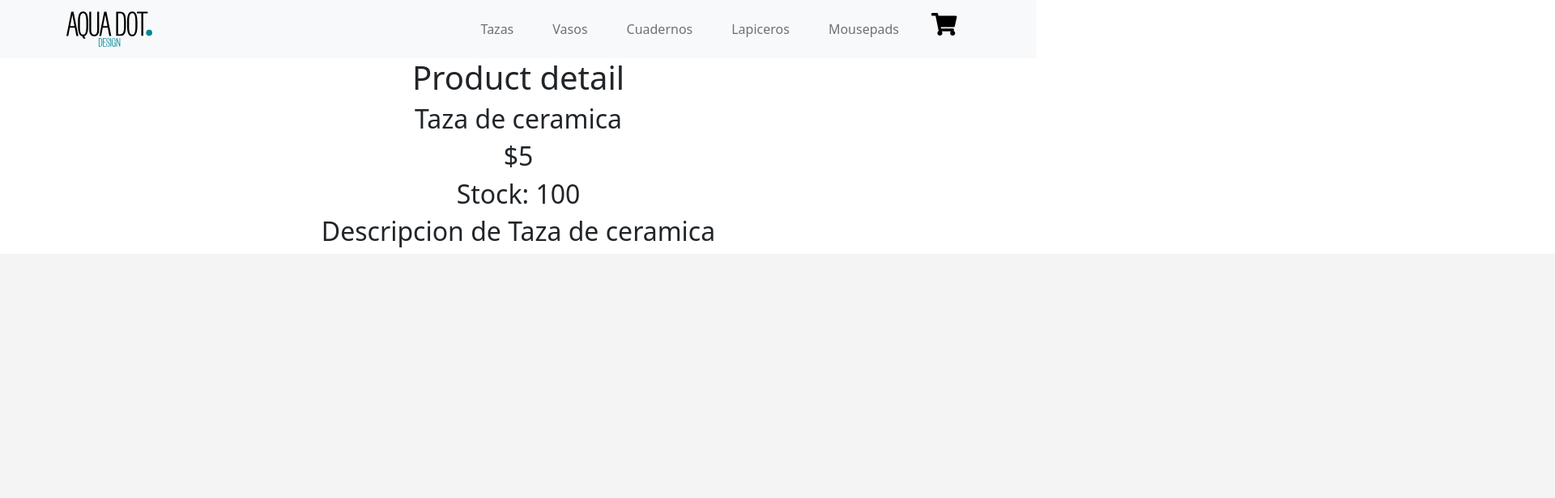
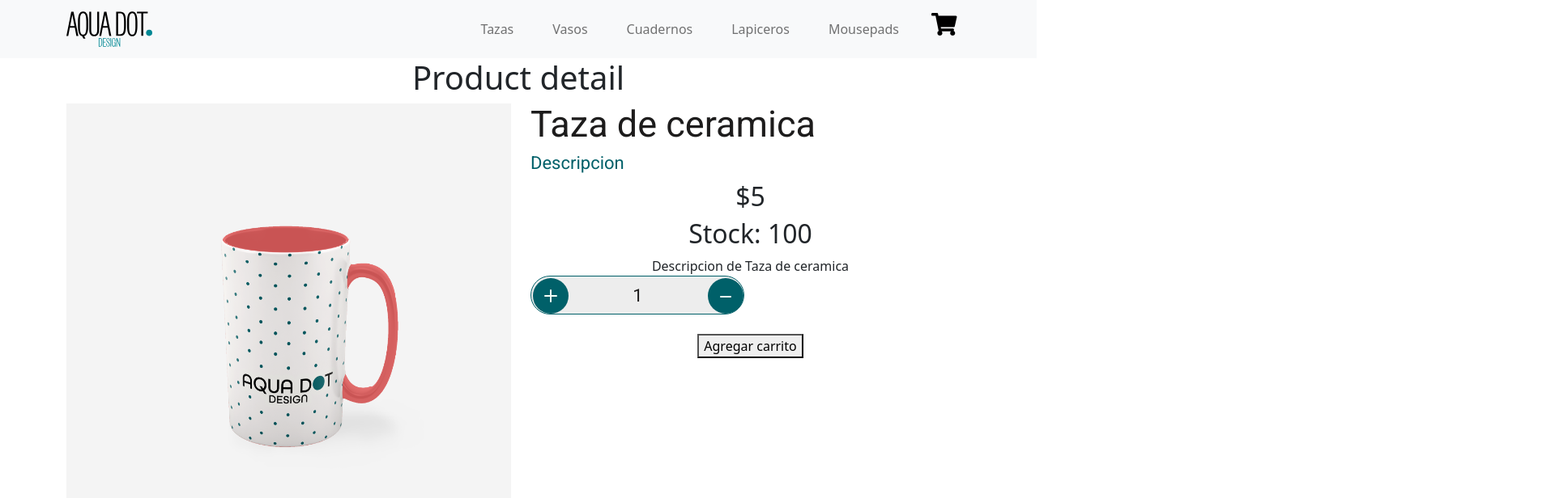
Before and after one commit to Bladvel/ecommerce_aquadot, a React (Create React App) app: page /detail/1 in a window 1280 px wide. Shown: the top 616 px of the page at 81% size, 1920 px wide, since content can reach past the window. Built offline with nearby package versions, Linux system fonts and the light colour scheme.

Commit message:
Avance con el maquetado de la pagina ItemDetail

```diff
--- a/src/App.js
+++ b/src/App.js
@@ -1,5 +1,6 @@
 import './App.css';
 import 'bootstrap/dist/css/bootstrap.min.css';
+import './styles/styles.css'
 import NavBar from './components/NavBar';
 import ItemListContainer from './components/ItemListContainer';
 import ItemDetailContainer from './components/ItemDetailContainer';
--- a/src/asyncMock.js
+++ b/src/asyncMock.js
@@ -10,12 +10,12 @@ const products =[
     },
     {
         id: '2',
-        name: 'Vaso de cafe',
+        name: 'Vaso de vino',
         price: 3,
         category: 'Vasos',
         img: 'images/cup.png',
         stock: 100,
-        description: 'Descripcion de vaso de cafe'
+        description: "Vaso térmico de 6oz. Excelente para mantener frío el tequila, vino blanco o tinto y la champaña en lugares exteriores.\n Material: hecho con material 304 acero inoxidable y la tapa de ABS, fácil de limpiar con agua. Múltiples usos: el vaso de doble insulación se puede utilizar como vaso para vino, champaña y tequila."
     },
     {
         id: '3',
--- a/src/components/Counter.jsx
+++ b/src/components/Counter.jsx
@@ -1,10 +1,13 @@
 import { useState } from 'react'
+import plusSign from '../plus.svg'
+import minusSign from '../minus.svg'
+
 
 const Counter = ({initial, stock}) =>{
     const [count, setCount] = useState(initial)
 
     const decrement = () => {
-        setCount(prev => prev - 1)
+        count > 0 && setCount(prev => prev - 1)
     }
 
     const increment = () => {
@@ -12,13 +15,12 @@ const Counter = ({initial, stock}) =>{
     }
 
     return(
-        <>
-            <button onClick={decrement}>-</button>
-                <h2>{count}</h2>
-            <button onClick={increment}>+</button>
+        <div className='counterContainer'>
+            <button onClick={decrement} className="btnCounter btnCounteRight"><img src={minusSign} alt="minus sign" className='btnContentMinus minusSign'/></button>
+                <span className='text-regular'>{count}</span>
+            <button onClick={increment} className="btnCounter  btnCounteLeft"><img src={plusSign} alt="plus sign" className='btnContentPlus plusSign'/></button>
+        </div>
 
-            <button>Agregar carrito</button>
-        </>
     )
 
 }
--- a/src/components/Item.jsx
+++ b/src/components/Item.jsx
@@ -1,5 +1,4 @@
 import { Card } from "react-bootstrap"
-import '../styles/styles.css'
 import { Link, useParams } from "react-router-dom"
 
 const Item = ({id, name, price, img, description}) => {
@@ -15,9 +14,9 @@ const Item = ({id, name, price, img, description}) => {
             <Card.Body>
                 <Card.Title className="text-start">{name}</Card.Title>
                 <Card.Subtitle className=" text-start mb-2 text-muted">${price} </Card.Subtitle>
-                <Card.Text className="text-start">
+                {/* <Card.Text className="text-start">
                     {description}
-                </Card.Text>
+                </Card.Text> */}
 
                 <Link to={`/detail/${id}`} className="btn btn-primary">
                     Ver mas detalles
@@ -35,9 +34,9 @@ const Item = ({id, name, price, img, description}) => {
             <Card.Body >
                 <Card.Title className="text-start">{name}</Card.Title>
                 <Card.Subtitle className=" text-start mb-2 text-muted">${price} </Card.Subtitle>
-                <Card.Text className="text-start">
+                {/* <Card.Text className="text-start">
                     {description}
-                </Card.Text>
+                </Card.Text> */}
                 <Link to={`/detail/${id}`} className="btn btn-primary">
                     Ver mas detalles
                 </Link>
--- a/src/components/ItemDetail.jsx
+++ b/src/components/ItemDetail.jsx
@@ -1,15 +1,30 @@
 import Counter from "./Counter"
+import { Container, Row, Col } from "react-bootstrap"
 
 const ItemDetail = ({product}) =>{
     return (
-        <>
-            <h2>{product.name}</h2>
-            <h2>${product.price}</h2>
-            <h2>Stock: {product.stock}</h2>
-            <h2>{product.description}</h2>
-            <img src={`../${product.img}`} alt="" />
-            <Counter initial={1} stock={product.stoc}/>
-        </>
+        <Container>
+            <Row>
+                <Col>
+                    <img src={`../${product.img}`} alt="" className="imgDetail" />
+                </Col>
+                <Col>
+                    <h1 className="productTitle">{product.name}</h1>
+                    <h2 className="productDescription-title">Descripcion</h2>
+                    <h2>${product.price}</h2>
+                    <h2>Stock: {product.stock}</h2>
+                    {product.description}
+
+                    <Counter initial={1} stock={product.stock}/>
+                    <br />
+                    <button>Agregar carrito</button>
+                </Col>
+
+            </Row>
+
+        </Container>
+
+
 
     )
 }
--- a/src/index.css
+++ b/src/index.css
@@ -1,3 +1,5 @@
+@import url('https://fonts.googleapis.com/css2?family=Roboto:ital,wght@0,100;0,300;0,400;0,500;0,700;0,900;1,100;1,300;1,400;1,500;1,700;1,900&display=swap');
+
 body {
   margin: 0;
   font-family: -apple-system, BlinkMacSystemFont, 'Segoe UI', 'Roboto', 'Oxygen',
--- a/src/styles/styles.css
+++ b/src/styles/styles.css
@@ -2,3 +2,114 @@
     width: 14.875rem;
     height: 13rem;
 }
+
+.btnCounter{
+
+    width: 44px;
+    height: 44px;
+    background: #006069;
+    border-radius: 100px;
+    border-width: 0;
+    position: absolute;
+
+}
+
+.btnCounteLeft{
+    left: 2px;
+    top: 2px;
+}
+
+.btnCounteRight{
+    left: 218px;
+     top: 2px;
+
+}
+
+.btnContentPlus{
+    position: absolute;
+    left: 14px;
+    top: 14px;
+}
+
+.plusSign{
+    width: 16px;
+    height: 16px;
+}
+
+.btnContentMinus{
+    position: absolute;
+    left: 15px;
+     top: 22px;
+}
+
+.minusSign{
+    width: 14px;
+}
+
+.counterContainer{
+    width: 264px;
+    height: 48px;
+    background: #EDEDED;
+    /* MAIN */
+
+    border: 0.5px solid #006069;
+    border-radius: 24px;
+    position: relative;
+}
+
+.text-regular{
+    font-family: 'Roboto';
+    font-style: normal;
+    font-weight: 400;
+    font-size: 22px;
+    line-height: 28px;
+    color: #1D1C1C;
+    position: absolute;
+    width: 25px;
+    height: 28px;
+    left: 119px;
+    top: 10px;
+
+
+}
+
+.imgDetail{
+    width: 549px;
+    height: 549px;
+}
+
+.productTitle{
+    /* M3/display/medium */
+
+font-family: 'Roboto';
+font-style: normal;
+font-weight: 400;
+font-size: 45px;
+line-height: 52px;
+/* identical to box height, or 116% */
+
+display: flex;
+align-items: center;
+
+/* Grey1 */
+
+color: #1D1C1C;
+}
+
+.productDescription-title{
+    /* M3/title/large */
+
+font-family: 'Roboto';
+font-style: normal;
+font-weight: 400;
+font-size: 22px;
+line-height: 28px;
+/* identical to box height, or 127% */
+
+display: flex;
+align-items: center;
+
+/* MAIN */
+
+color: #006069;
+}
```
Also changed, not shown: src/minus.svg (added), src/plus.svg (added).
